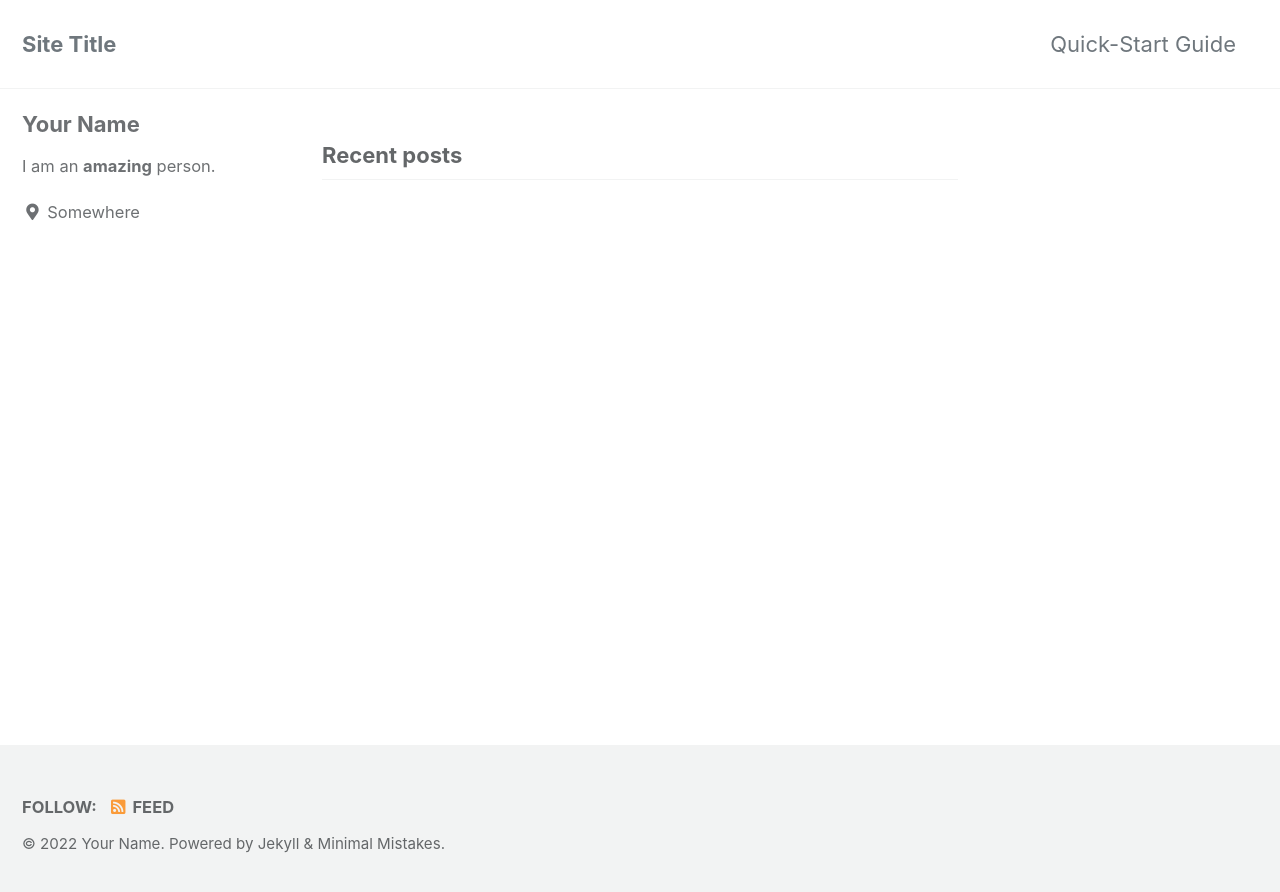
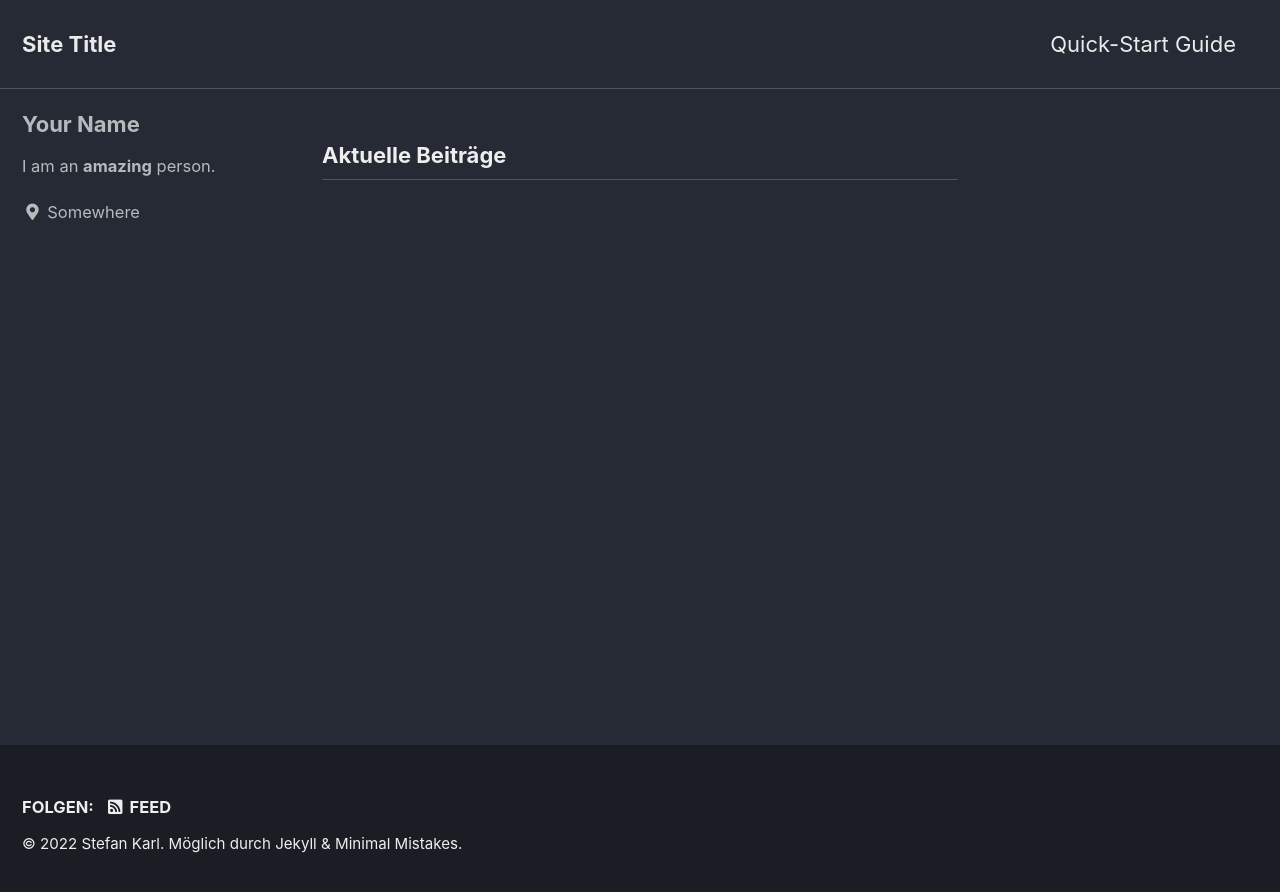
Before and after one commit to gabr1eL44/gabr1eL44.github.io, a Jekyll site: the page built from index.html, in a window 1280 px wide. Shown: the top 892 px of the page. Built offline with Jekyll 4.4.1, drawn with Linux system fonts in a browser that asks for light colours; cached includes are drawn as plain includes; the list of posts is cut into pages by our own code.

Commit message:
Update _config.yml

```diff
--- a/_config.yml
+++ b/_config.yml
@@ -12,15 +12,15 @@
 
 # theme                  : "minimal-mistakes-jekyll"
 # remote_theme           : "mmistakes/minimal-mistakes"
-minimal_mistakes_skin    : "default" # "air", "aqua", "contrast", "dark", "dirt", "neon", "mint", "plum", "sunrise"
+minimal_mistakes_skin    : "dark" # "air", "aqua", "contrast", "dark", "dirt", "neon", "mint", "plum", "sunrise"
 
 # Site Settings
-locale                   : "en-US"
+locale                   : "de-DE"
 title                    : "Site Title"
 title_separator          : "-"
 subtitle                 : # site tagline that appears below site title in masthead
-name                     : "Your Name"
-description              : "An amazing website."
+name                     : "Stefan Karl"
+description              : "Meine persönliche Website & Blog."
 url                      : # the base hostname & protocol for your site e.g. "https://mmistakes.github.io"
 baseurl                  : # the subpath of your site, e.g. "/blog"
 repository               : # GitHub username/repo-name e.g. "mmistakes/minimal-mistakes"
```
